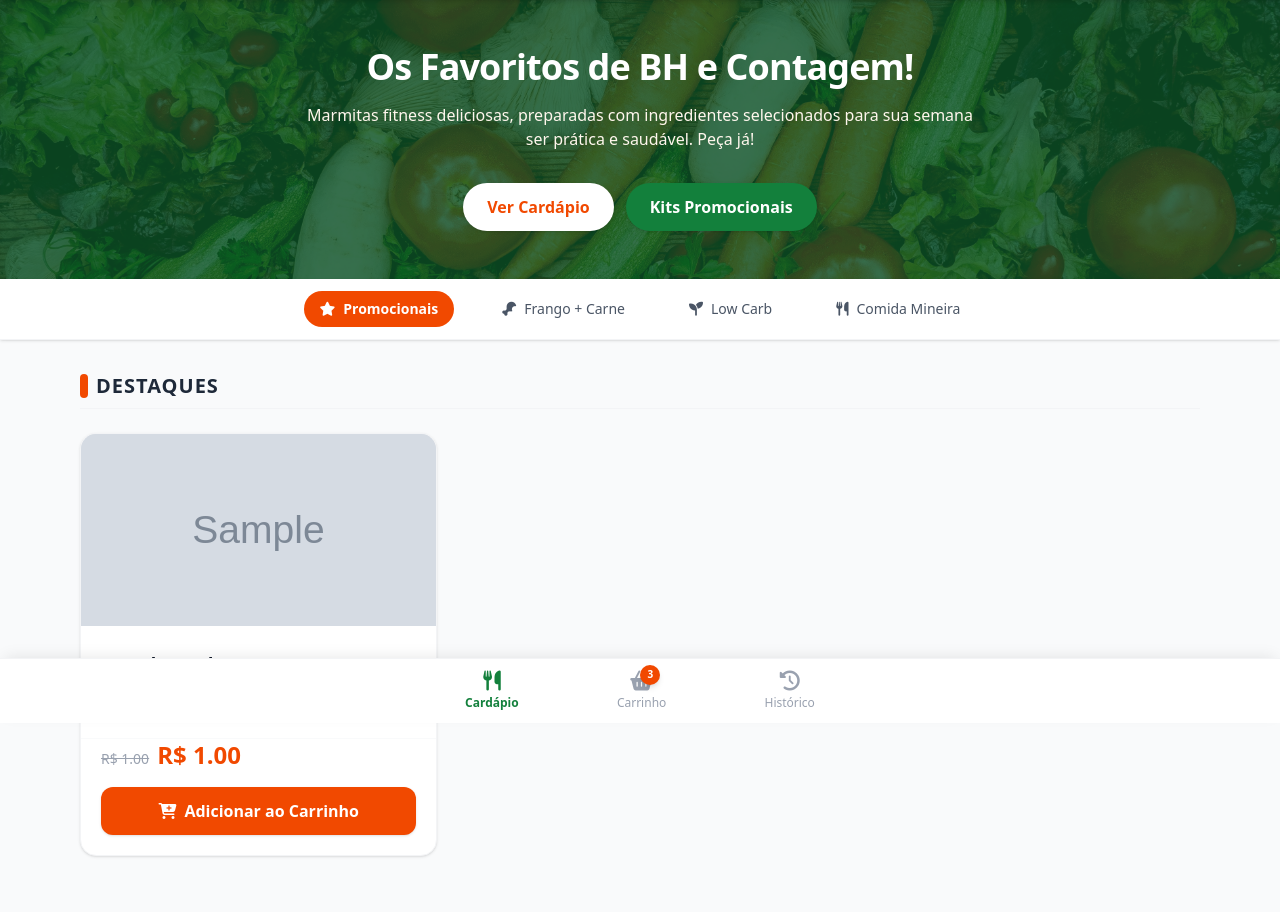
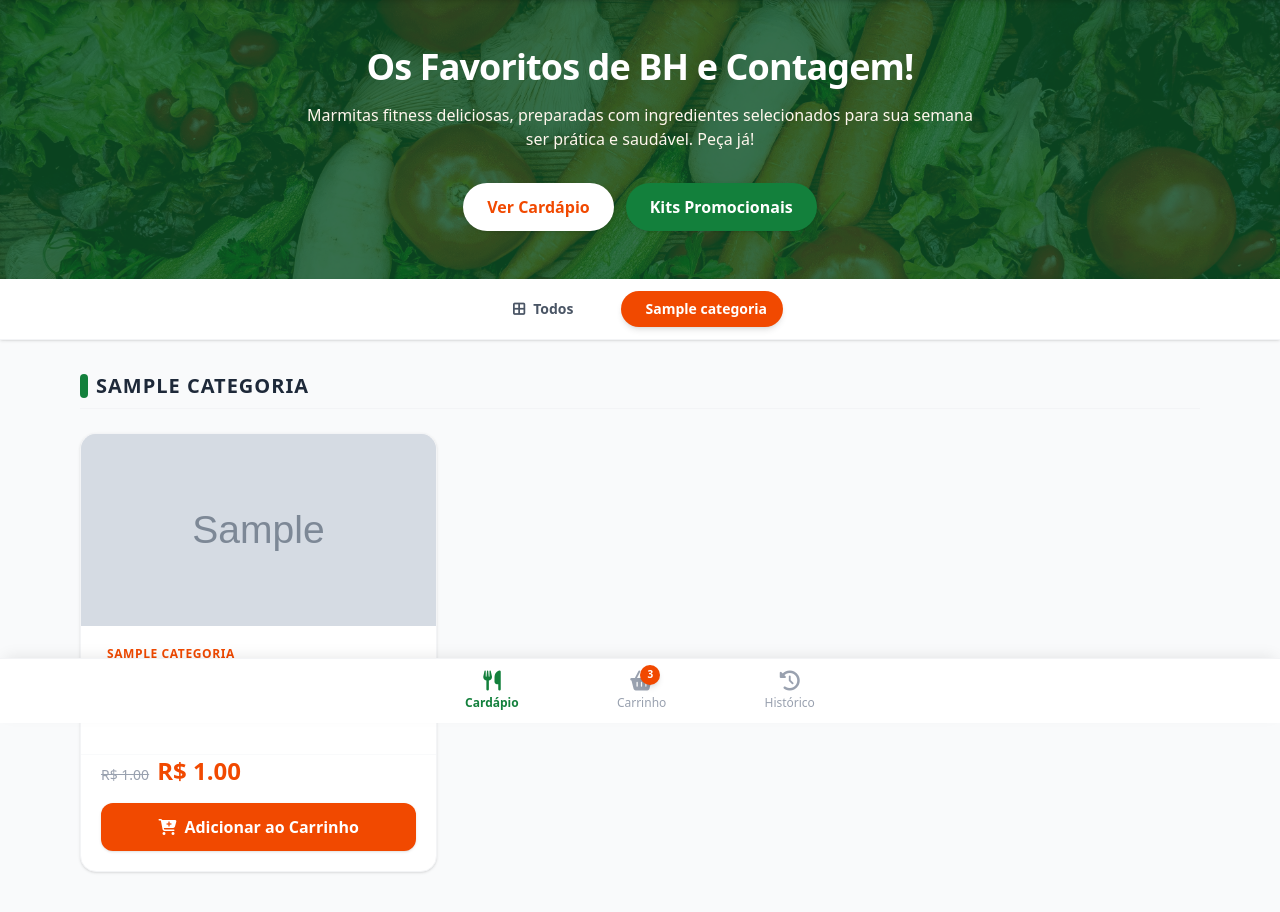
Before and after one commit to 0f4el/Natural-Foods, a Flask app: a page that uses templates/index.html in a window 1280 px wide. Shown: the part 77-989 px from the top of the page. Run offline with Flask 3, Linux system fonts and the light colour scheme; tables that the repository leaves empty hold one stand-in row (values such as "Sample post"); grey boxes marked "Sample" are stand-in pictures.

Commit message:
(feat-BE-FE): Task 04.2 - Refatora exibicao de categorias, destaques e cards
- Adiciona ordenação alfabética na listagem de produtos ^
- Isola a seção de destaques para ser exibida apenas na visualização 'Todos'^
- Permite ícones dinâmicos do FontAwesome para categorias no painel admin e no template ^
- Renderiza o ícone da categoria antes do nome no card do produto ^
- Corrige erro de variável não inicializada (UnboundLocalError) em buscas por categoria

```diff
--- a/admin_config.py
+++ b/admin_config.py
@@ -27,6 +27,11 @@ class CategoriaAdminView(ModelView):
     form_args = {
         'slug': {
             'validators': [Optional()]
+        }
+        ,
+        'icone': {
+            'label': 'Ícone (FontAwesome)',
+            'description': 'Insira as classes do FontAwesome. Exemplo: "fa-solid fa-star", "fa-solid fa-drumstick-bite", "fa-solid fa-seedling". Consulte em: https://fontawesome.com/icons'
         }
     }
 
--- a/app.py
+++ b/app.py
@@ -41,19 +41,28 @@ def index():
     # Busca todas as categorias cadastradas para alimentar os botões do menu
     categorias = Categoria.query.all()
 
+    produtos_destaque = []
+
     if categoria_slug:
-        # Task 04.1: Junta a tabela Produto com Categoria e filtra pelo slug e por produtos ativos
+        # Junta a tabela Produto com Categoria e filtra pelo slug e por produtos ativos
         produtos = Produto.query.join(Categoria).filter(
             Categoria.slug == categoria_slug,
             Produto.ativo == True
         ).all()
     else:
-        # Se nenhum parâmetro for informado, traz todos os produtos ativos
-        produtos = Produto.query.filter_by(ativo=True).all()
+        # Se estiver no "Todos": busca os destaques E todos os produtos ativos
+        produtos_destaque = Produto.query.filter_by(ativo=True, destaque=True).all()
+        produtos = Produto.query.filter_by(ativo=True).order_by(Produto.nome.asc()).all()
+
+    print("--- DEBUG DESTAQUES ---")
+    print("Quantidade de destaques encontrados:", len(produtos_destaque))
+    for p in produtos_destaque:
+        print(f"ID: {p.id} | Nome: {p.nome} | Ativo: {p.ativo} | Destaque: {p.destaque}")
 
     return render_template(
         'index.html',
         produtos=produtos,
+        produtos_destaque=produtos_destaque,
         categorias=categorias,
         categoria_ativa=categoria_slug
     )
--- a/templates/index.html
+++ b/templates/index.html
@@ -101,32 +101,116 @@
         </div>
     </div>
 
-    <!-- CATEGORIAS -->
+    <!-- CATEGORIAS DINÂMICO VIA JINJA2) -->
     <nav class="bg-white shadow-sm border-b border-gray-100 sticky top-[69px] md:top-[73px] z-40 overflow-x-auto whitespace-nowrap scrollbar-none">
         <div class="max-w-6xl mx-auto px-4 py-3 flex justify-start md:justify-center gap-4 md:gap-8">
-            <button class="bg-laranja text-white font-semibold px-4 py-2 rounded-full text-sm flex items-center gap-2 cursor-pointer transition hover:bg-orange-700">
-                <i class="fa-solid fa-star"></i> Promocionais
-            </button>
-            <button class="text-gray-600 hover-text-verde font-medium px-4 py-2 rounded-full text-sm flex items-center gap-2 cursor-pointer transition">
-                <i class="fa-solid fa-drumstick-bite"></i> Frango + Carne
-            </button>
-            <button class="text-gray-600 hover-text-verde font-medium px-4 py-2 rounded-full text-sm flex items-center gap-2 cursor-pointer transition">
-                <i class="fa-solid fa-seedling"></i> Low Carb
-            </button>
-            <button class="text-gray-600 hover-text-verde font-medium px-4 py-2 rounded-full text-sm flex items-center gap-2 cursor-pointer transition">
-                <i class="fa-solid fa-utensils"></i> Comida Mineira
-            </button>
+            <!-- Botão Ver Todos -->
+            <a href="/"
+               class="px-4 py-2 rounded-full text-sm font-semibold flex items-center gap-2 cursor-pointer transition
+                      {% if not categoria_ativa %} bg-laranja text-white shadow-md {% else %} text-gray-600 hover-text-verde {% endif %}">
+                <i class="fa-solid fa-border-all"></i> Todos
+            </a>
+
+            <!-- Loop de Categorias cadastradas no Banco -->
+            {% for cat in categorias %}
+                <a href="/?categoria={{ cat.slug }}"
+                class="px-4 py-2 rounded-full text-sm font-semibold flex items-center gap-2 cursor-pointer transition
+                        {% if categoria_ativa == cat.slug %} bg-laranja text-white shadow-md {% else %} text-gray-600 hover-text-verde {% endif %}">
+                    {% if cat.icone %}
+                        <i class="{{ cat.icone }}"></i>
+                    {% endif %}
+                    {{ cat.nome }}
+                </a>
+            {% endfor %}
         </div>
     </nav>
 
     <!-- CONTEÚDO PRINCIPAL -->
     <main class="max-w-6xl mx-auto px-4 mt-8">
 
-        <!-- Seção: Super Promoções / Produtos -->
+        <!-- SEÇÃO DE DESTAQUES (Só é exibida no "Todos", ou seja, quando NÃO houver categoria_ativa) -->
+        {% if not categoria_ativa and produtos_destaque %}
         <section class="mb-12">
             <div class="flex items-center gap-2 mb-6 border-b border-gray-100 pb-2">
                 <h2 class="text-xl font-bold text-gray-800 uppercase tracking-wider flex items-center gap-2">
                     <span class="w-2 h-6 rounded bg-laranja"></span> DESTAQUES
+                </h2>
+            </div>
+
+            <!-- Grid de Produtos em Destaque -->
+            <div class="grid grid-cols-1 md:grid-cols-2 lg:grid-cols-3 gap-6">
+                {% for produto in produtos_destaque %}
+                <div class="bg-white rounded-2xl shadow-sm hover:shadow-lg transition duration-300 border border-gray-100 overflow-hidden flex flex-col justify-between group">
+                    <div>
+                        <!-- Imagem do Produto + Badge de Desconto -->
+                        <div class="relative h-48 bg-gray-200 overflow-hidden">
+                            {% if produto.percentual_desconto and produto.percentual_desconto > 0 %}
+                                <span class="absolute top-3 left-3 bg-laranja text-white font-bold text-xs px-3 py-1 rounded-full z-10 shadow-md">
+                                    -{{ "%.0f"|format(produto.percentual_desconto) }}%
+                                </span>
+                            {% endif %}
+
+                            {% if produto.imagem %}
+                                {% if produto.imagem.startswith('http') %}
+                                    <img src="{{ produto.imagem }}" alt="{{ produto.nome }}" class="w-full h-full object-cover group-hover:scale-105 transition-transform duration-300">
+                                {% else %}
+                                    <img src="{{ url_for('static', filename=produto.imagem) }}" alt="{{ produto.nome }}" class="w-full h-full object-cover group-hover:scale-105 transition-transform duration-300">
+                                {% endif %}
+                            {% else %}
+                                <img src="static/img/placeholder.jpg" alt="{{ produto.nome }}" class="w-full h-full object-cover group-hover:scale-105 transition-transform duration-300">
+                            {% endif %}
+                        </div>
+
+                        <!-- Detalhes do Produto -->
+                        <div class="p-5">
+                            <span class="text-xs font-bold text-laranja uppercase tracking-wider flex items-center gap-1.5">
+                                {% if produto.categoria.icone %}
+                                    <i class="{{ produto.categoria.icone }}"></i>
+                                {% endif %}
+                                {{ produto.categoria.nome }}
+                            </span>
+                            <h3 class="text-lg font-bold text-gray-900 mt-1 line-clamp-2">
+                                {{ produto.nome }}
+                            </h3>
+                            <p class="text-xs text-gray-500 mt-2 line-clamp-3">
+                                {{ produto.descricao }}
+                            </p>
+                        </div>
+                    </div>
+
+                    <!-- Preço e Botão de Ação -->
+                    <div class="p-5 pt-0 border-t border-gray-50 mt-4">
+                        <div class="flex items-baseline gap-2 mb-4">
+                            {% if produto.preco_antigo %}
+                                <span class="text-sm text-gray-400 line-through">
+                                    R$ {{ "%.2f"|format(produto.preco_antigo) }}
+                                </span>
+                            {% endif %}
+                            <span class="text-2xl font-black text-laranja">
+                                R$ {{ "%.2f"|format(produto.preco) }}
+                            </span>
+                        </div>
+
+                        <button class="w-full btn-laranja font-bold py-3 px-4 rounded-xl transition flex items-center justify-center gap-2 cursor-pointer shadow-sm group-hover:shadow-lg">
+                            <i class="fa-solid fa-cart-plus"></i> Adicionar ao Carrinho
+                        </button>
+                    </div>
+                </div>
+                {% endfor %}
+            </div>
+        </section>
+        {% endif %}
+
+        <!-- SEÇÃO PRINCIPAL (Todos os produtos ou Categoria Selecionada) -->
+        <section class="mb-12">
+            <div class="flex items-center gap-2 mb-6 border-b border-gray-100 pb-2">
+                <h2 class="text-xl font-bold text-gray-800 uppercase tracking-wider flex items-center gap-2">
+                    <span class="w-2 h-6 rounded bg-verde"></span>
+                    {% if categoria_ativa %}
+                        {{ produtos[0].categoria.nome if produtos else 'PRODUTOS' }}
+                    {% else %}
+                        TODOS OS PRODUTOS
+                    {% endif %}
                 </h2>
             </div>
 
@@ -137,14 +221,14 @@
                     <div>
                         <!-- Imagem do Produto + Badge de Desconto -->
                         <div class="relative h-48 bg-gray-200 overflow-hidden">
-                            {% if produto.percentual_desconto > 0 %}
+                            {% if produto.percentual_desconto and produto.percentual_desconto > 0 %}
                                 <span class="absolute top-3 left-3 bg-laranja text-white font-bold text-xs px-3 py-1 rounded-full z-10 shadow-md">
                                     -{{ "%.0f"|format(produto.percentual_desconto) }}%
                                 </span>
                             {% endif %}
 
                             {% if produto.imagem %}
-                                {# Se começar com 'http', é uma imagem externa. Se não, busca da pasta static #}
+                            {# Se começar com 'http', é uma imagem externa. Se não, busca da pasta static #}
                                 {% if produto.imagem.startswith('http') %}
                                     <img src="{{ produto.imagem }}" alt="{{ produto.nome }}" class="w-full h-full object-cover group-hover:scale-105 transition-transform duration-300">
                                 {% else %}
@@ -158,8 +242,11 @@
 
                         <!-- Detalhes do Produto -->
                         <div class="p-5">
-                            <span class="text-xs font-bold text-laranja uppercase tracking-wider">
-                                {{ produto.get_categoria_display }}
+                            <span class="text-xs font-bold text-laranja uppercase tracking-wider flex items-center gap-1.5">
+                                {% if produto.categoria.icone %}
+                                    <i class="{{ produto.categoria.icone }}"></i>
+                                {% endif %}
+                                {{ produto.categoria.nome }}
                             </span>
                             <h3 class="text-lg font-bold text-gray-900 mt-1 line-clamp-2">
                                 {{ produto.nome }}
@@ -190,7 +277,7 @@
                 </div>
                 {% else %}
                 <div class="col-span-full text-center py-12 text-gray-500">
-                    <p>Nenhum produto cadastrado no momento.</p>
+                    <p>Nenhum produto encontrado nesta seção.</p>
                 </div>
                 {% endfor %}
             </div>
```
